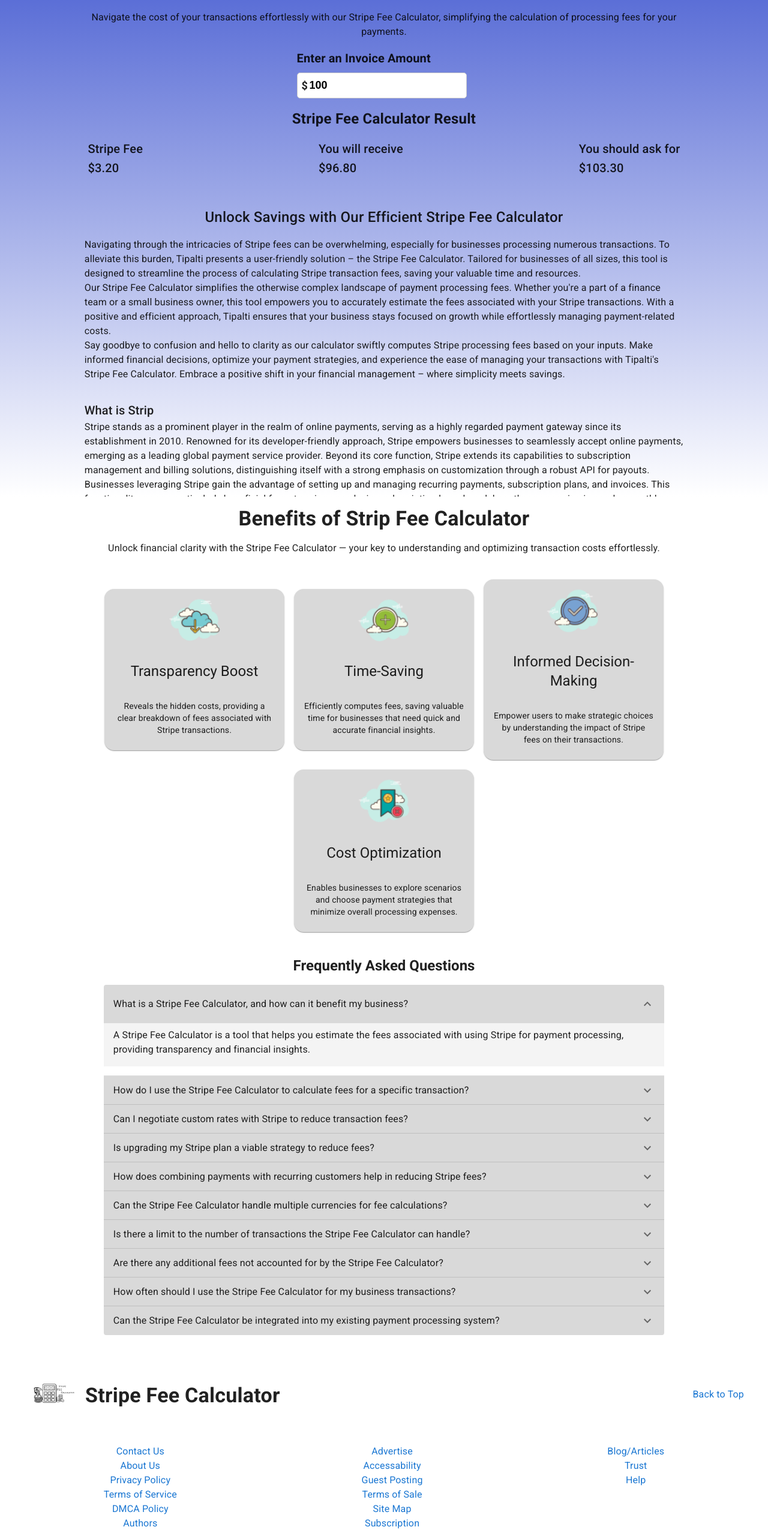
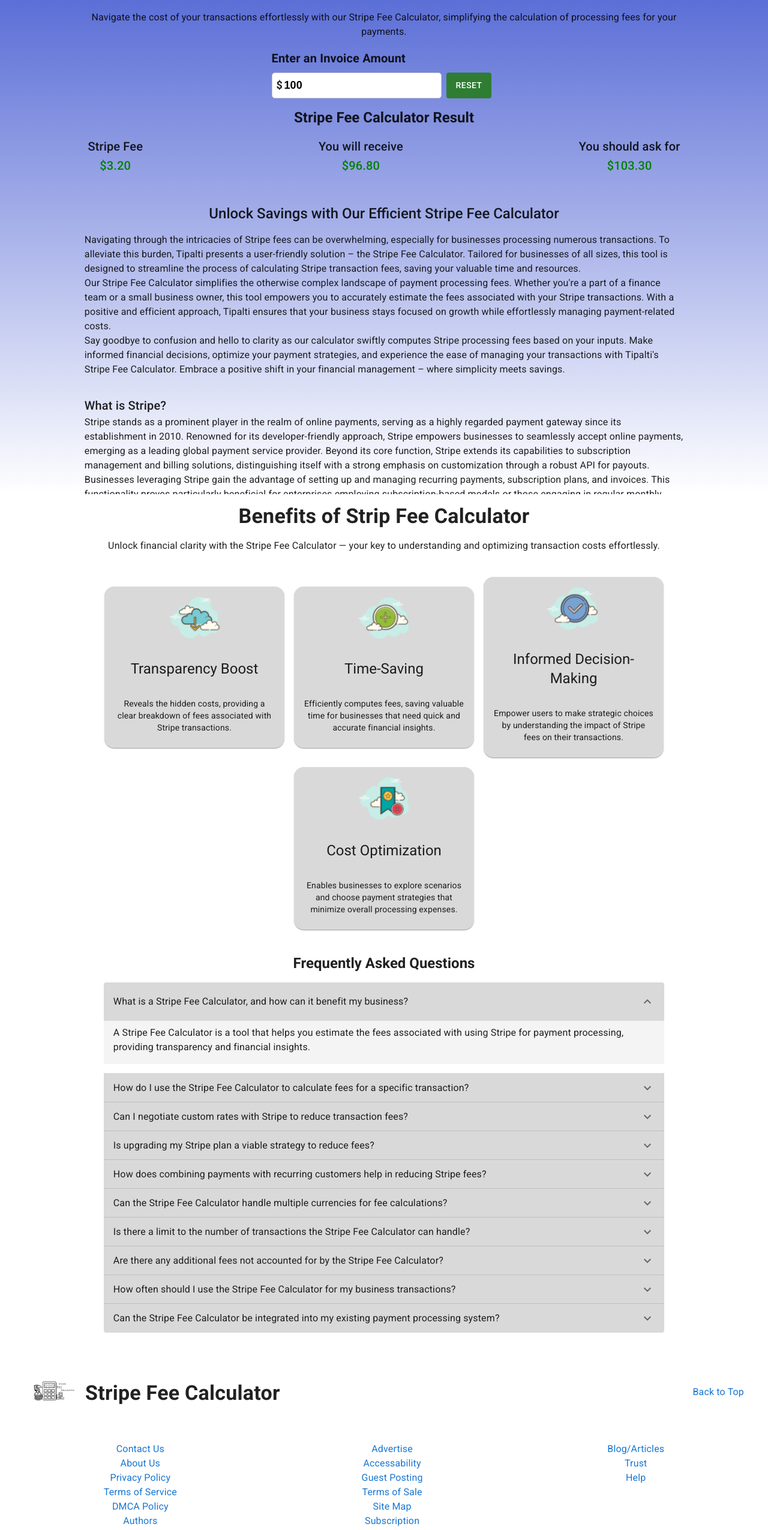
Before and after one commit to digitrixagency/stripe-fee-calculator, a React (Vite) app: page / in a window 1280 px wide. Shown: the part 143-2694 px from the top of the page at 60% size. Built offline with nearby package versions, Linux system fonts and the light colour scheme.

Commit message:
made ui optimizations

```diff
--- a/src/App.jsx
+++ b/src/App.jsx
@@ -4,15 +4,18 @@
 import CssBaseline from "@mui/material/CssBaseline"
 import Main from './components/Main'
 import Footer from './components/Footer'
+import Container from "@mui/material/Container";
 
 function App() {
   return (
     <>
     <CssBaseline/>
+    <Container maxWidth={'xl'} disableGutters>
     <Navbar/>
     <Dashboard/>
     <Main/>
     <Footer/>
+    </Container>
     </>
   )
 }
--- a/src/components/DashBoard.jsx
+++ b/src/components/DashBoard.jsx
@@ -3,7 +3,6 @@
 import FormComponent from "./FormComponent"
 import FeeCalculation from "./FeeCalculation"
 import UsageGuide from "./UsageGuide"
-
 
 const content1 = ["Navigating through the intricacies of Stripe fees can be overwhelming, especially for businesses processing numerous transactions. To alleviate this burden, Tipalti presents a user-friendly solution – the Stripe Fee Calculator. Tailored for businesses of all sizes, this tool is designed to streamline the process of calculating Stripe transaction fees, saving your valuable time and resources.",
 "Our Stripe Fee Calculator simplifies the otherwise complex landscape of payment processing fees. Whether you're a part of a finance team or a small business owner, this tool empowers you to accurately estimate the fees associated with your Stripe transactions. With a positive and efficient approach, Tipalti ensures that your business stays focused on growth while effortlessly managing payment-related costs.",
@@ -32,8 +31,7 @@
 }]
 const Dashboard = () => {
     return <Box sx = {{
-        width : '100%',
-        background : 'linear-gradient(#4D62D3, #fff)'
+        background : 'linear-gradient(#4D62D3, #fff)',
     }}>
         <Box sx = {{
             display : 'flex',
@@ -42,8 +40,7 @@
             alignItems: 'center',
             padding: 2
         }}>
-            <Typography variant="h4" sx = {{
-                fontSize: 'h4.fontSize',
+            <Typography variant="h4" component="h1" sx = {{
                 fontWeight: 'bold',
                 margin: 2,
                 textAlign: 'center'
@@ -79,8 +76,7 @@
               },
 
         }}>
-            <Typography component='h3' sx = {{
-                fontSize: 'h5.fontSize',
+            <Typography component='h2' variant="h5" sx = {{
                 textAlign: 'center',
                 fontWeight: 'medium'
             }}>
@@ -99,8 +95,8 @@
                 ))}
             </Box>
             <Box width={'80%'} marginY={2}>
-                <Typography variant="h6">
-                What is Strip
+                <Typography variant="h6" component="h2">
+                What is Stripe?
                 </Typography>
                 <Typography variant="body1">
                 Stripe stands as a prominent player in the realm of online payments, serving as a highly regarded payment gateway since its establishment in 2010. Renowned for its developer-friendly approach, Stripe empowers businesses to seamlessly accept online payments, emerging as a leading global payment service provider. Beyond its core function, Stripe extends its capabilities to subscription management and billing solutions, distinguishing itself with a strong emphasis on customization through a robust API for payouts.
@@ -110,15 +106,15 @@
                 </Typography>
             </Box>
             <Box width={'80%'} marginY={2}>
-                <Typography variant="h6">
-                What is the Stripe Fee Calculator
+                <Typography variant="h6" component="h2">
+                What is the Stripe Fee Calculator?
                 </Typography>
                 <Typography variant="body1">
                 A Stripe Fee Calculator is a convenient online tool that helps users determine the processing fees associated with receiving payments through the Stripe payment gateway, offering a quick and transparent way to understand transaction costs.
                 </Typography>
             </Box>
             <Box width={'80%'} marginY={2}>
-                <Typography variant="h6" fontWeight={400}>
+                <Typography variant="h6" fontWeight={400} component={'h3'}>
                 Unveiling the Key Data for Accurate Stripe Fee Calculations
                 </Typography>
                 <Typography variant="body1">
--- a/src/components/FAQSection.jsx
+++ b/src/components/FAQSection.jsx
@@ -60,10 +60,10 @@
 const FAQSection = () => {
 
     return (<Box sx = {{
-        width: '80%',
+        width: {md: '80%', xs:'100%'},
         padding: 2
     }}>
-        <Typography variant="h5" sx = {{
+        <Typography component="h2" variant="h5" sx = {{
             textAlign : 'center',
             fontWeight: 'bold',
             marginBottom: 2,
--- a/src/components/FeeCalculation.jsx
+++ b/src/components/FeeCalculation.jsx
@@ -25,7 +25,7 @@
 const FeeCalculation = () => {
     return <Box width="80%">
     <Box marginY={2} textAlign="center">
-    <Typography variant="h6">
+    <Typography variant="h5" component={'h2'} fontWeight={"medium"}>
         How Stripe Fee Calculation Works
     </Typography>
     <Typography varaint="body1">
@@ -33,15 +33,15 @@
     </Typography>
     </Box>
     <Box marginY={2}>
-    <Typography variant="h6">
+    <Typography variant="h6" component={'h3'}>
         FORMULA
     </Typography>
-    <Typography variant="h7">
+    <Typography variant="body1">
         Fee=Fixed Fee+(Transaction Amount×Percentage Fee)
     </Typography>
     </Box>
     <Box marginY={2}>
-    <Typography variant="h6">
+    <Typography variant="h6" component={'h3'}>
     Given Values for Illustration:
     </Typography>
     <ul>
@@ -52,7 +52,7 @@
     <Box marginY={2}>
         {content.map((item, index) => (
             <Box key={item.heading1} marginY={2}>
-                <Typography variant="h6">
+                <Typography variant="h7" component={'h4'} fontWeight={'bold'}>
                     {`${index+1}: ${item.heading1}: `}
                 </Typography>
                 <Typography variant="body1">
--- a/src/components/Footer.jsx
+++ b/src/components/Footer.jsx
@@ -117,7 +117,7 @@
             <Toolbar sx = {{
                 alignSelf: 'normal'
             }}>
-                <Box sx={{flexGrow: 1, display: 'flex', padding: 2}}>
+                <Box sx={{flexGrow: 1, display: {xs : 'none', md : 'flex'}, padding: 2}}>
                     <img src={logoIcon} style={{width: '70px'}}/>
                     <Typography variant = "h4" sx = {{
                             fontWeight: "bold",
@@ -128,6 +128,11 @@
                         Stripe Fee Calculator
                     </Typography>
                 </Box>
+                <Box sx = {{
+                    display : {md : 'none', xs : 'flex', flexGrow: 1}
+                }}>
+                   <img src={logoIcon} style={{width: '70px'}}/>
+                </Box>
                 <Typography>
                     {/* <Link sx = {{
                         textDecoration: 'none'
@@ -136,7 +141,7 @@
                 </Typography>
             </Toolbar>
             <Box sx = {{
-                width: '80%',
+                width: {md: '80%', xs : '100%'},
             }}>
                 <Box sx = {{
                     display: 'flex',
@@ -147,7 +152,7 @@
                     margin: 2
                 }}>
                     <Box sx = {{
-                        display: 'flex',
+                        display: {xs : 'none', md : 'flex'},
                         flexDirection: 'column',
                         justifyContent: 'center',
                         alignItems: 'center',
@@ -162,7 +167,27 @@
                         ))}
                     </Box>
                     <Box sx = {{
-                        display: 'flex',
+                        display : {md : 'none'},
+                        margin: 2,
+                    }}>
+                       {footerMenu1.map(({title, link}) => (
+                            <Box key={title} sx = {{
+                                border: 1,
+                                borderRadius: 1,
+                                padding: 1,
+                                margin: 0.5,
+                                display: 'inline-block'
+                            }}>
+                            <Link href={link} sx = {{
+                                textDecoration: "none",
+                            }}>
+                                {title}
+                            </Link>
+                            </Box>
+                        ))}
+                    </Box>
+                    <Box sx = {{
+                        display: {md : 'flex', xs : 'none'},
                         flexDirection: 'column',
                         justifyContent: 'center',
                         alignItems: 'center',
@@ -176,9 +201,29 @@
                             </Link>
                         ))}
                     </Box>
+                    <Box sx = {{
+                        display : {md : 'none'},
+                        margin: 1,
+                    }}>
+                       {footerMenu2.map(({title, link}) => (
+                            <Box key={title} sx = {{
+                                border: 1,
+                                borderRadius: 1,
+                                padding: 1,
+                                margin: 0.5,
+                                display: 'inline-block'
+                            }}>
+                            <Link href={link} sx = {{
+                                textDecoration: "none",
+                            }}>
+                                {title}
+                            </Link>
+                            </Box>
+                        ))}
+                    </Box>
                     <Box
                     sx = {{
-                        display: 'flex',
+                        display: {md: 'flex', xs : 'none'},
                         flexDirection: 'column',
                         justifyContent: 'center',
                         alignItems: 'center',
@@ -190,6 +235,26 @@
                            }}>
                             {item.title}
                            </Link>
+                        ))}
+                    </Box>
+                    <Box sx = {{
+                        display : {md : 'none'},
+                        margin: 2,
+                    }}>
+                       {footerMenu3.map(({title, link}) => (
+                            <Box key={title} sx = {{
+                                border: 1,
+                                borderRadius: 1,
+                                padding: 1,
+                                margin: 0.5,
+                                display: 'inline-block'
+                            }}>
+                            <Link href={link} sx = {{
+                                textDecoration: "none",
+                            }}>
+                                {title}
+                            </Link>
+                            </Box>
                         ))}
                     </Box>
                 </Box>
--- a/src/components/FormComponent.jsx
+++ b/src/components/FormComponent.jsx
@@ -3,6 +3,7 @@
 import FormControl from "@mui/material/FormControl"
 import styles from "./FormComponent.module.css";
 import { useEffect, useState } from "react";
+import Button from "@mui/material/Button";
 
 
 const FormComponent = () => {
@@ -67,26 +68,46 @@
                 bgcolor : '#fff',
                 borderRadius: 4,
             }} onChange={handleAmountChange}/> */}
+            <Box sx = {{
+                display: {md: 'flex'},
+                flexDirection: 'row'
+            }}>
                 <div className={styles.currencyWrap}>
                 <span className={styles.currencyCode}>$</span>
-                <input className={styles.textCurrency} onChange={(e) => setAmount(e.target.value)} defaultValue={100}/>
+                <input className={styles.textCurrency} onChange={(e) => setAmount(e.target.value)} defaultValue={amount} value={amount}/>
                 </div>
+                <Button variant="contained" color="success" disableElevation={true} sx = {{
+                    marginLeft: {md: 1, xs : 0},
+                    marginTop: {xs: 1, md: 0}
+                }} onClick={() => setAmount(0)}>Reset</Button>
+            </Box>
         </FormControl>
         </form>
-        <Typography component='h5' sx = {{
+        <Typography component='h2' variant="h5" sx = {{
             marginTop: 2,
             fontWeight: 'bold',
-            fontSize : 'h5.fontSize'
         }}>
             Stripe Fee Calculator Result
         </Typography>
-        <Box sx = {{display : 'flex', flexDirection: 'row', justifyContent: 'space-around', alignItems: 'center', flexWrap:"wrap",marginTop: 2, width: '100%', textAlign: 'center'}}>
+        <Box sx = {{display : {md: 'flex', xs : 'none'}, flexDirection: 'row', justifyContent: 'space-around', alignItems: 'center', flexWrap:"wrap",marginTop: 2, width: '100%', textAlign: 'center'}}>
             {content.map(({heading1, heading2}) => (
                 <Box key={heading1}>
                     <Typography variant="h6">
                         {heading1}
                     </Typography>
-                    <Typography variant="h6" textAlign={"left"}>
+                    <Typography variant="h6" textAlign={"center"} color={"green"}>
+                        {heading2}
+                    </Typography>
+                </Box>
+            ))}
+        </Box>
+        <Box sx = {{display : {md: 'none', xs : 'flex'}, flexDirection: 'column', justifyContent: 'center', alignItems: 'center',marginTop: 2, width: '100%', textAlign: 'center'}}>
+            {content.map(({heading1, heading2}) => (
+                <Box key={heading1} margin={1}>
+                    <Typography variant="h6">
+                        {heading1}
+                    </Typography>
+                    <Typography variant="h6" textAlign={"center"} color={"green"}>
                         {heading2}
                     </Typography>
                 </Box>
--- a/src/components/FormComponent.module.css
+++ b/src/components/FormComponent.module.css
@@ -9,7 +9,7 @@
 .currencyCode {
   position: absolute;
   left: 8px;
-  top: 8px;
+  top: 7px;
   font-weight: bold;
   font-size: large;
 }
--- a/src/components/Main.jsx
+++ b/src/components/Main.jsx
@@ -11,7 +11,7 @@
         alignItems: 'center',
         margin: 2
     }}>
-        <Typography variant="h4" sx = {{
+        <Typography variant="h4" component="h2" sx = {{
             fontWeight: 'bold',
             textAlign: 'center',
         }}>
--- a/src/components/UsageGuide.jsx
+++ b/src/components/UsageGuide.jsx
@@ -35,7 +35,7 @@
 const UsageGuide = () => {
     return <Box width="80%" marginY={2}>
         <Box textAlign="center">
-        <Typography variant="h5" >
+        <Typography variant="h5" component={'h2'} fontWeight={'medium'}>
         How to use Stripe Fee Calculator
         </Typography>
         <Typography variant="body1">
@@ -44,7 +44,7 @@
         </Box>
         {content.map((item, index) => (
             <Box key={item.title} marginY={2}>
-                <Typography variant="h6">
+                <Typography variant="h6" component={'h3'}>
                     {`Step ${index+1}: ${item.title}`}
                 </Typography>
                 <Typography variant="body1">
@@ -57,7 +57,7 @@
         Using a Stripe Fee Calculator simplifies the process of understanding the costs associated with using Stripe for payment processing, allowing businesses to make informed decisions regarding their financial transactions.
         </Typography>
         <Box>
-            <Typography variant="h6">
+            <Typography variant="h5" component={'h2'} fontWeight={'medium'}>
             How to Reduce Stripe Fees
             </Typography>
             <Typography variant="body1" marginY={1}>
```
